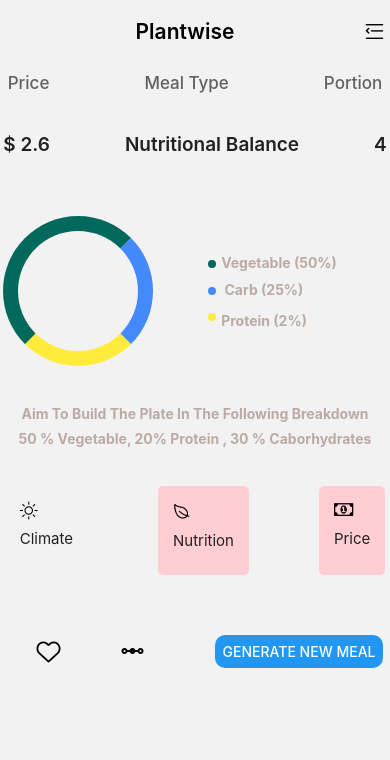
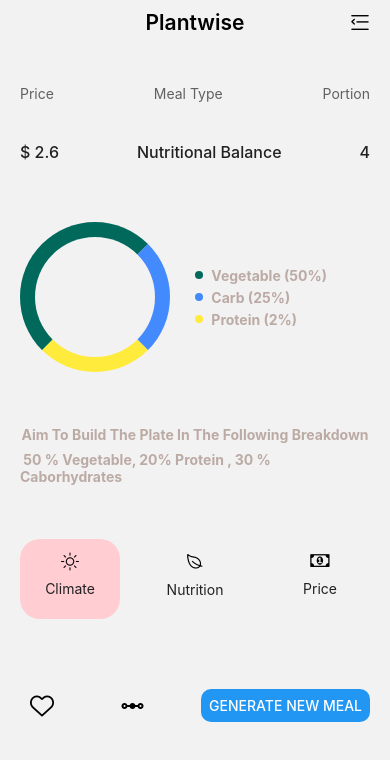
Before and after one commit to Fortune-Bliss/food-app, a React Native app: screen /Home in a window 390 px wide. Shown: the top 760 px of the page. Built offline with nearby package versions, Linux system fonts and the light colour scheme.

Commit message:
home screen reworked

```diff
--- a/screens/welcome.js
+++ b/screens/welcome.js
@@ -1,186 +1,407 @@
-import {  Text, View ,Image,ScrollView,TouchableOpacity,TouchableHighlight,SafeAreaView,Button,onPress, Modal} from 'react-native'
-import React  from 'react'
-import { Entypo } from '@expo/vector-icons';
-import { AntDesign } from '@expo/vector-icons';
-import { Fontisto } from '@expo/vector-icons';
-import { Ionicons } from '@expo/vector-icons';
-import { FontAwesome } from '@expo/vector-icons';
-import { MaterialCommunityIcons } from '@expo/vector-icons';
+import {
+  Text,
+  View,
+  Image,
+  ScrollView,
+  TouchableOpacity,
+  TouchableHighlight,
+  SafeAreaView,
+  Button,
+  onPress,
+  Modal,
+} from "react-native";
+import React, { useState } from "react";
+import { Entypo } from "@expo/vector-icons";
+import { AntDesign } from "@expo/vector-icons";
+import { Fontisto } from "@expo/vector-icons";
+import { Ionicons } from "@expo/vector-icons";
+import { FontAwesome } from "@expo/vector-icons";
+import { MaterialCommunityIcons } from "@expo/vector-icons";
 
-
-
-
-const  TopIcons=()=>{
-    return(
-      <View style={{marginVertical:10,justifyContent:"center",alignItems: 'center',flexDirection:"row"}}>
+const TopIcons = () => {
+  return (
+    <View
+      style={{
+        marginVertical: 10,
+        marginBottom: 40,
+        justifyContent: "center",
+        alignItems: "center",
+        flexDirection: "row",
+      }}
+    >
       <View style={{}}>
-          <Text style={{fontSize:21,marginHorizontal:130,fontWeight:"600"}}>Plantwise</Text>
+        <Text style={{ fontSize: 21, fontWeight: "600" }}>Plantwise</Text>
       </View>
-        <View style={{marginVertical:10}}>
-          <AntDesign name='menufold' size={20} color="black"/>
+      <View style={{ position: "absolute", right: 0 }}>
+        <AntDesign name="menufold" size={20} color="black" />
       </View>
     </View>
-    )
-}
+  );
+};
 
+const FirstView = () => {
+  return (
+    <View
+      style={{
+        marginVertical: 10,
+        flexDirection: "row",
+        justifyContent: "space-between",
+        alignItems: "center",
+      }}
+    >
+      <Text
+        style={{
+          fontSize: 14,
+          fontWeight: "400",
+          color: "#616161",
+          textTransform: "capitalize",
+        }}
+      >
+        price
+      </Text>
+      <Text
+        style={{
+          fontSize: 14,
+          fontWeight: "400",
+          color: "#616161",
+          textTransform: "capitalize",
+        }}
+      >
+        meal type
+      </Text>
+      <Text
+        style={{
+          fontSize: 14,
+          fontWeight: "400",
+          color: "#616161",
+          textTransform: "capitalize",
+        }}
+      >
+        portion
+      </Text>
+    </View>
+  );
+};
 
-const  FirstView=()=>{
-  return(
-    <View style={{marginVertical:10,justifyContent:"center",alignItems: 'center'}}>
-      <View style={{flexDirection:"row"}}>
-       <Text style={{fontSize:17,fontWeight:"500",color:"#616161",textTransform:"capitalize"}}>price</Text>
-       <Text style={{fontSize:17,fontWeight:"500",color:"#616161",textTransform:"capitalize",marginHorizontal:95}}>meal type</Text>
-       <Text style={{fontSize:17,fontWeight:"500",color:"#616161",textTransform:"capitalize"}}>portion</Text>
+const NewView = () => {
+  return (
+    <View
+      style={{
+        marginVertical: 30,
+        justifyContent: "space-between",
+        alignItems: "center",
+        flexDirection: "row",
+      }}
+    >
+      <Text
+        style={{
+          fontSize: 16,
+          fontWeight: "500",
+          color: "#212121",
+          textTransform: "capitalize",
+        }}
+      >
+        $ 2.6
+      </Text>
+      <Text
+        style={{
+          fontSize: 16,
+          fontWeight: "500",
+          color: "#212121",
+          textTransform: "capitalize",
+        }}
+      >
+        nutritional balance
+      </Text>
+      <Text
+        style={{
+          fontSize: 16,
+          fontWeight: "500",
+          color: "#212121",
+          textTransform: "capitalize",
+        }}
+      >
+        4
+      </Text>
     </View>
+  );
+};
+
+const SecondView = () => {
+  return (
+    <View
+      style={{
+        flexDirection: "row",
+        marginVertical: 30,
+        justifyContent: "flex-start",
+        alignItems: "center",
+      }}
+    >
+      <View
+        style={{
+          width: 150,
+          height: 150,
+          borderWidth: 15,
+          borderBottomColor: "#ffeb3b",
+          borderRadius: 100,
+          borderLeftColor: "#00695c",
+          borderTopColor: "#00695c",
+          borderRightColor: "#448aff",
+        }}
+      ></View>
+      <View style={{ marginLeft: 20 }}>
+        <View style={{ flexDirection: "row", alignItems: "center" }}>
+          <View
+            style={{
+              backgroundColor: "#00695c",
+              width: 8,
+              height: 8,
+              flexDirection: "row",
+              borderRadius: 4,
+              marginHorizontal: 5,
+            }}
+          ></View>
+          <Text
+            style={{
+              fontWeight: "bolder",
+              color: "#bcaaa4",
+              textTransform: "capitalize",
+            }}
+          >
+            {" "}
+            vegetable (50%)
+          </Text>
         </View>
-  )
-}
-
-const NewView =()=>{
-  return(
-    <View style={{marginVertical:30,justifyContent:"center",alignItems: 'center'}}>
-      <View style={{flexDirection:"row"}}>
-        <Text style={{fontSize:19,fontWeight:"600",color:"#212121",textTransform:"capitalize"}}>$ 2.6</Text>
-        <Text style={{fontSize:19,fontWeight:"600",color:"#212121",textTransform:"capitalize",marginHorizontal:75}}>nutritional balance</Text>
-        <Text style={{fontSize:19,fontWeight:"600",color:"#212121",textTransform:"capitalize"}}>4</Text>
+        <View
+          style={{
+            flexDirection: "row",
+            alignItems: "center",
+            marginVertical: 5,
+          }}
+        >
+          <View
+            style={{
+              backgroundColor: "#448aff",
+              width: 8,
+              height: 8,
+              flexDirection: "row",
+              borderRadius: 4,
+              marginHorizontal: 5,
+            }}
+          ></View>
+          <Text
+            style={{
+              fontWeight: "bolder",
+              color: "#bcaaa4",
+              textTransform: "capitalize",
+            }}
+          >
+            {" "}
+            carb (25%)
+          </Text>
         </View>
-    </View>
-  )
-}
-
-
-const SecondView=()=>{
-  return(
-    <View style={{    flexDirection:"row",marginVertical:30,justifyContent:"center",alignItems: 'center'}}>
-        <View style={{
-          width:150,
-          height:150,
-          borderWidth:15,
-          borderBottomColor: "#ffeb3b",
-          borderRadius:100,
-          borderLeftColor:"#00695c",
-          borderTopColor:"#00695c",
-          borderRightColor:"#448aff",
-
-
-
-        }}>
-        </View>
-        <View style={{marginHorizontal:50}} >
-       <Text style={{fontWeight:"bolder",color:"#bcaaa4",textTransform:"capitalize"}}>
-       <View style={{backgroundColor:"#00695c",width:8,height:8,flexDirection:"row",
-       borderRadius:4,marginHorizontal:5}}>
-        </View>vegetable (50%)</Text>
-
-        <Text style={{fontWeight:"bolder",color:"#bcaaa4",textTransform:"capitalize",marginVertical:10}}>
-        <View style={{backgroundColor:"#448aff",width:8,height:8,flexDirection:"row",borderRadius:4,marginHorizontal:5}}>
-          </View> carb (25%)</Text>
-
-         <Text style={{fontWeight:"bolder",color:"#bcaaa4",textTransform:"capitalize"}}>
-        <View style={{margin:5,backgroundColor:"#ffeb3b",width:8,height:8,flexDirection:"row",borderRadius:4,marginHorizontal:5}}>
-          </View>protein (2%)</Text>
-        </View>
-      </View>
-  )
-}
-
-
-const TextView=()=>{
-  return(
-    <View  style={{marginVertical:5,justifyContent:"center",alignItems: 'center'}}>
-      <Text style={{color:"#bcaaa4",fontWeight:"bolder",textTransform:"capitalize",marginVertical:4}}>aim to build the plate in the following breakdown</Text>
-      <Text style={{color:"#bcaaa4",fontWeight:"bolder",textTransform:"capitalize",marginVertical:4}}>50 % vegetable, 20% protein , 30 % caborhydrates</Text>
-    </View>
-  )
-}
-
-const ClimateView=()=>{
-  return(
-    <View  style={{marginVertical:30,justifyContent:"center",alignItems: 'center'}}>
-        <View style={{flexDirection:"row" ,}}>
-               <View style={{padding:15}}>
-                <Fontisto name='day-sunny' size={18} style={{color:"black",}}/>
-                   <Text style={{fontWeight:"400",fontSize:15,textTransform:"capitalize",color:"#212121",marginVertical:10}}>climate</Text>
-                </View>
-              <View style={{marginHorizontal:70,backgroundColor:"#ffcdd2",padding:15,borderRadius:5}}>
-                <Ionicons name='leaf-outline' size={18} style={{color:"black",}}/>
-                    <Text style={{fontWeight:"400",fontSize:15,textTransform:"capitalize",color:"#212121",marginVertical:10}}>nutrition</Text>
-              </View>
-              <View style={{backgroundColor:"#ffcdd2",padding:15,borderRadius:5}}>
-              <FontAwesome name="money" size={18} style={{color:"",}} />
-                    <Text style={{fontWeight:"400",fontSize:15,textTransform:"capitalize",color:"#212121",marginVertical:10}}>price</Text>
+        <View style={{ flexDirection: "row", alignItems: "center" }}>
+          <View
+            style={{
+              backgroundColor: "#ffeb3b",
+              width: 8,
+              height: 8,
+              flexDirection: "row",
+              borderRadius: 4,
+              marginHorizontal: 5,
+            }}
+          ></View>
+          <Text
+            style={{
+              fontWeight: "bolder",
+              color: "#bcaaa4",
+              textTransform: "capitalize",
+            }}
+          >
+            {" "}
+            protein (2%)
+          </Text>
         </View>
       </View>
     </View>
-  )
-}
+  );
+};
 
+const TextView = () => {
+  return (
+    <View
+      style={{
+        marginVertical: 20,
+        justifyContent: "center",
+        alignItems: "center",
+      }}
+    >
+      <Text
+        style={{
+          color: "#bcaaa4",
+          fontWeight: "bolder",
+          textTransform: "capitalize",
+          marginVertical: 4,
+        }}
+      >
+        aim to build the plate in the following breakdown
+      </Text>
+      <Text
+        style={{
+          color: "#bcaaa4",
+          fontWeight: "bolder",
+          textTransform: "capitalize",
+          marginVertical: 4,
+        }}
+      >
+        {" "}
+        50 % vegetable, 20% protein , 30 % caborhydrates
+      </Text>
+    </View>
+  );
+};
 
+const ClimateView = () => {
+  const [bgColor , setBgColor] = useState("climate")
 
-
+  return (
+    <View
+      style={{
+        marginVertical: 30,
+        marginBottom:40,
+        justifyContent: "space-between",
+        flexDirection: "row",
+        alignItems: "center",
+      }}
+    >
+      <TouchableOpacity
+        onPress={()=>setBgColor("climate")}
+        style={{
+          width: 100,
+          height: 80,
+          justifyContent: "center",
+          alignItems: "center",
+          borderRadius:20,
+          backgroundColor:bgColor=="climate"?"#ffcdd2":"transparent"
+        }}
+      >
+        <Fontisto name="day-sunny" size={18} style={{ color: "black" }} />
+        <Text
+          style={{
+            fontWeight: "400",
+            fontSize: 14,
+            textTransform: "capitalize",
+            color: "#212121",
+            marginVertical: 10,
+          }}
+        >
+          climate
+        </Text>
+      </TouchableOpacity>
+      <TouchableOpacity
+        onPress={()=>setBgColor("nutrition")}
+        style={{
+          width: 100,
+          height: 80,
+          justifyContent: "center",
+          alignItems: "center",
+          backgroundColor: bgColor=="nutrition"?"#ffcdd2":"transparent",
+          borderRadius: 20,
+        }}
+      >
+        <Ionicons name="leaf-outline" size={18} style={{ color: "black" }} />
+        <Text
+          style={{
+            fontWeight: "400",
+            fontSize: 14,
+            textTransform: "capitalize",
+            color: "#212121",
+            marginVertical: 10,
+          }}
+        >
+          nutrition
+        </Text>
+      </TouchableOpacity>
+      <TouchableOpacity
+        onPress={()=>setBgColor("price")}
+        style={{
+          width: 100,
+          height: 80,
+          justifyContent: "center",
+          backgroundColor: bgColor=="price"?"#ffcdd2":"transparent",
+          alignItems: "center",
+          borderRadius: 20,
+        }}
+      >
+        <FontAwesome name="money" size={18} style={{ color: "" }} />
+        <Text
+          style={{
+            fontWeight: "400",
+            fontSize: 14,
+            textTransform: "capitalize",
+            color: "#212121",
+            marginVertical: 10,
+          }}
+        >
+          price
+        </Text>
+      </TouchableOpacity>
+    </View>
+  );
+};
 
 function Home() {
   return (
-        <ScrollView style={{flex:1}}>
-            <TopIcons/>
-             <FirstView/>
-             <NewView/>
-             <SecondView/>
-             <TextView/>
-             <ClimateView/>
-
-        </ScrollView>
-  )
+    <View style={{ flex: 1, backgroundColor: "transparent" }}>
+      <TopIcons />
+      <FirstView />
+      <NewView />
+      <SecondView />
+      <TextView />
+      <ClimateView />
+    </View>
+  );
 }
 
-
-
-
-
-
-
-
-
-
-
-
-
-
-
-
-
-
-
-
-
-
-
-
-
-
-
-
-
-
-
-export default function HomeScreen({navigation}) {
+export default function HomeScreen({ navigation }) {
   return (
+    <SafeAreaView style={{ marginHorizontal: 20 }}>
       <ScrollView>
-<Home/>
+        <Home />
 
         <View>
-        <View  style={{overflow:"hidden",marginVertical:30,justifyContent:"center",alignContent: ':"center',alignItems:
-     'center',flexDirection:"row"}}>
-      <View style={{flexDirection:"row",marginHorizontal:20}}>
-      <AntDesign name="hearto" size={24} color="black"style={{marginHorizontal:10}} />
- <MaterialCommunityIcons style={{marginHorizontal:50}}  name="transit-connection-horizontal" size={24}/>
+          <View
+            style={{
+              overflow: "hidden",
+              marginVertical: 30,
+              justifyContent: "space-between",
+              alignContent: ':"center',
+              alignItems: "center",
+              flexDirection: "row",
+            }}
+          >
+              <AntDesign
+                name="hearto"
+                size={24}
+                color="black"
+                style={{ marginHorizontal: 10 }}
+              />
+              <MaterialCommunityIcons
+                style={{}}
+                name="transit-connection-horizontal"
+                size={24}
+              />
+            <View style={{ borderRadius: 10, overflow: "hidden" }}>
+              <Button
+                title="generate new meal"
+                onPress={() => navigation.navigate("Details")}
+              />
             </View>
 
-<View style={{borderRadius:10,overflow:"hidden",}}>
-<Button title='generate new meal' onPress={()=>navigation.navigate("Details")}/>
             </View>
-  </View>
+
         </View>
       </ScrollView>
-      )
+    </SafeAreaView>
+  );
 }
```
Lines whose indentation alone changed are shown as unchanged.
